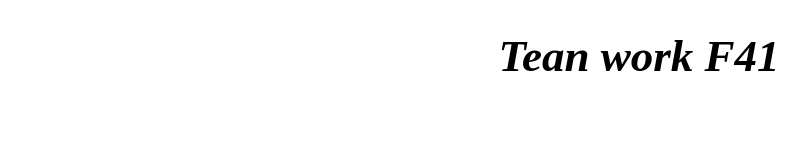
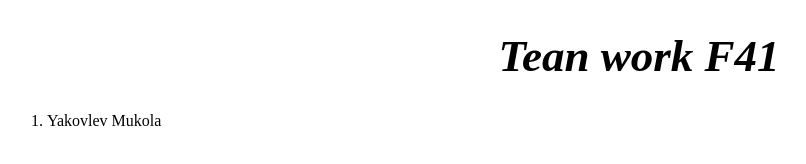
Before and after one commit to nwork1100/f41-team-work, a plain HTML site: page index.html in a window 1280 px wide. Shown: the whole page, without its empty margins (1-807 px from the left). Drawn offline with Linux system fonts and the light colour scheme.

Commit message:
added my name for branch nico

```diff
--- a/index.html
+++ b/index.html
@@ -10,6 +10,9 @@
 
 	<h1>Tean work F41</h1>
 
+	<ol>
+		<li>Yakovlev Mukola</li>
+	</ol>
 
 
 
```
Also changed, not shown: style.css (line endings or trailing spaces).
